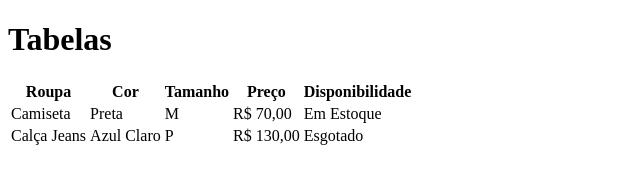
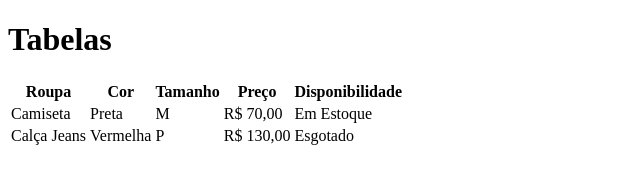
Before and after one commit to lucasan-amorim/aula-tabela, a plain HTML site: page index.html in a window 1280 px wide. Shown: the whole page, without its empty margins (0-640 px from the left). Drawn offline with Linux system fonts and the light colour scheme.

Commit message:
Mudando cor da calça de azul claro para vermelha

```diff
--- a/index.html
+++ b/index.html
@@ -25,7 +25,7 @@
         </tr>
         <tr>
             <td>Calça Jeans</td>
-            <td>Azul Claro</td>
+            <td>Vermelha</td>
             <td>P</td>
             <td>R$ 130,00</td>
             <td>Esgotado</td>
```
